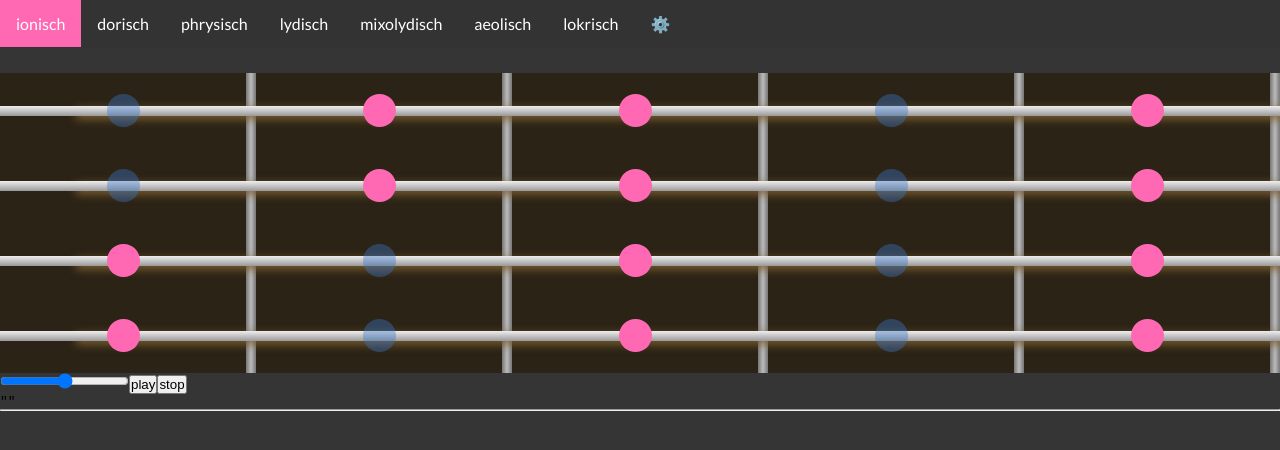
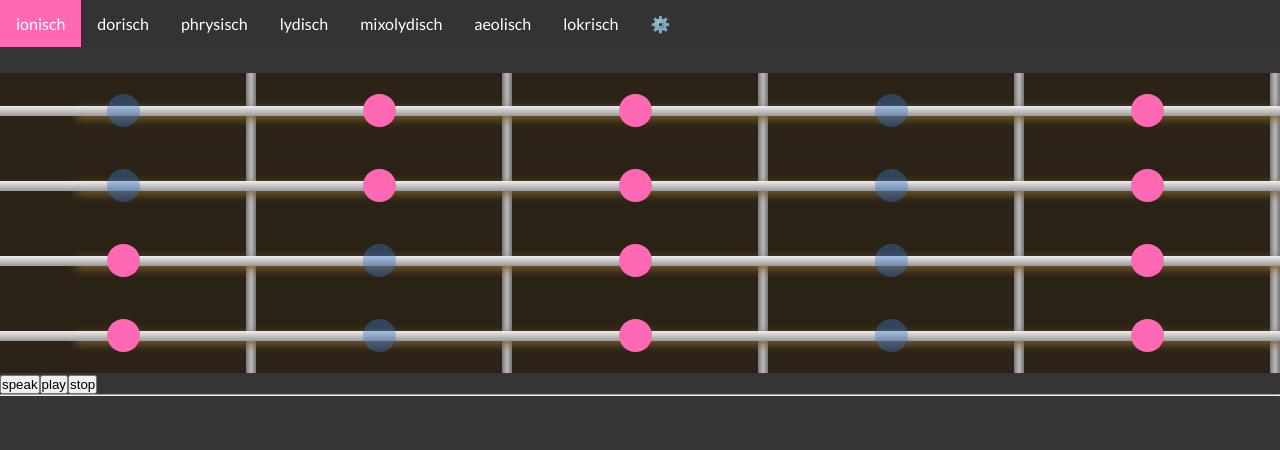
Before and after one commit to web-dave/bass-scales, an Angular app: page / in a window 1280 px wide. Both pictures are taken after a click on the button "Start Audio". Shown: the top 450 px of the page. Built offline with nearby package versions, Linux system fonts and the light colour scheme.

Commit message:
speak works thx to my community

```diff
--- a/src/app/bass-string.component.ts
+++ b/src/app/bass-string.component.ts
@@ -54,6 +54,9 @@ export class BassStringComponent {
     return this.fingers().includes(i);
   }
   playNote(i: number) {
+    if (!this.isDotted(i)) {
+      return;
+    }
     console.log(i);
     const freq = this.frequencies()[i];
     const osc = this.service.audioContext.createOscillator();
--- a/src/app/bass.component.ts
+++ b/src/app/bass.component.ts
@@ -29,10 +29,11 @@ import { JsonPipe } from '@angular/common';
         />
       }
     </div>
-    <input type="range" name="" id="" />
+    <!-- <input type="range" name="" id="" /> -->
+    <button (click)="speak()">speak</button>
     <button (click)="play()">play</button>
     <button (click)="kill$$.next(1)">stop</button>
-    <pre>{{ error | json }}</pre>
+    <!-- <pre>{{ error | json }}</pre> -->
   `,
 })
 export class BassComponent {
@@ -48,6 +49,9 @@ export class BassComponent {
   });
   scales = this.service.scales;
 
+  synth = window.speechSynthesis;
+  fingersVoice: string = '';
+
   error: any = '';
 
   scaleFrequencies: number[] = [];
@@ -60,21 +64,12 @@ export class BassComponent {
       this.sound() &&
       this.service.audioInitialized
     ) {
-      const fingersVoice = [...this.scales[this.scale()]]
+      this.fingersVoice = [...this.scales[this.scale()]]
         .reverse()
         .flat()
         .join('     ');
 
-      console.log(fingersVoice);
-      let utterance = new SpeechSynthesisUtterance(fingersVoice);
-      utterance.onerror = (err) => {
-        console.log('ERROR!!!', err);
-        this.error = err;
-      };
-      utterance.voice = this.voice() as SpeechSynthesisVoice;
-      utterance.pitch = 1.3;
-      utterance.rate = 0.7;
-      speechSynthesis.speak(utterance);
+      console.log(this.fingersVoice);
     }
   });
 
@@ -124,4 +119,16 @@ export class BassComponent {
       )
       .subscribe();
   }
+
+  speak() {
+    let utterance = new SpeechSynthesisUtterance(this.fingersVoice);
+    utterance.onerror = (err) => {
+      console.log('ERROR!!!', err);
+      this.error = err;
+    };
+    utterance.voice = this.voice() as SpeechSynthesisVoice;
+    utterance.pitch = 1.3;
+    utterance.rate = 0.7;
+    this.synth.speak(utterance);
+  }
 }
```
